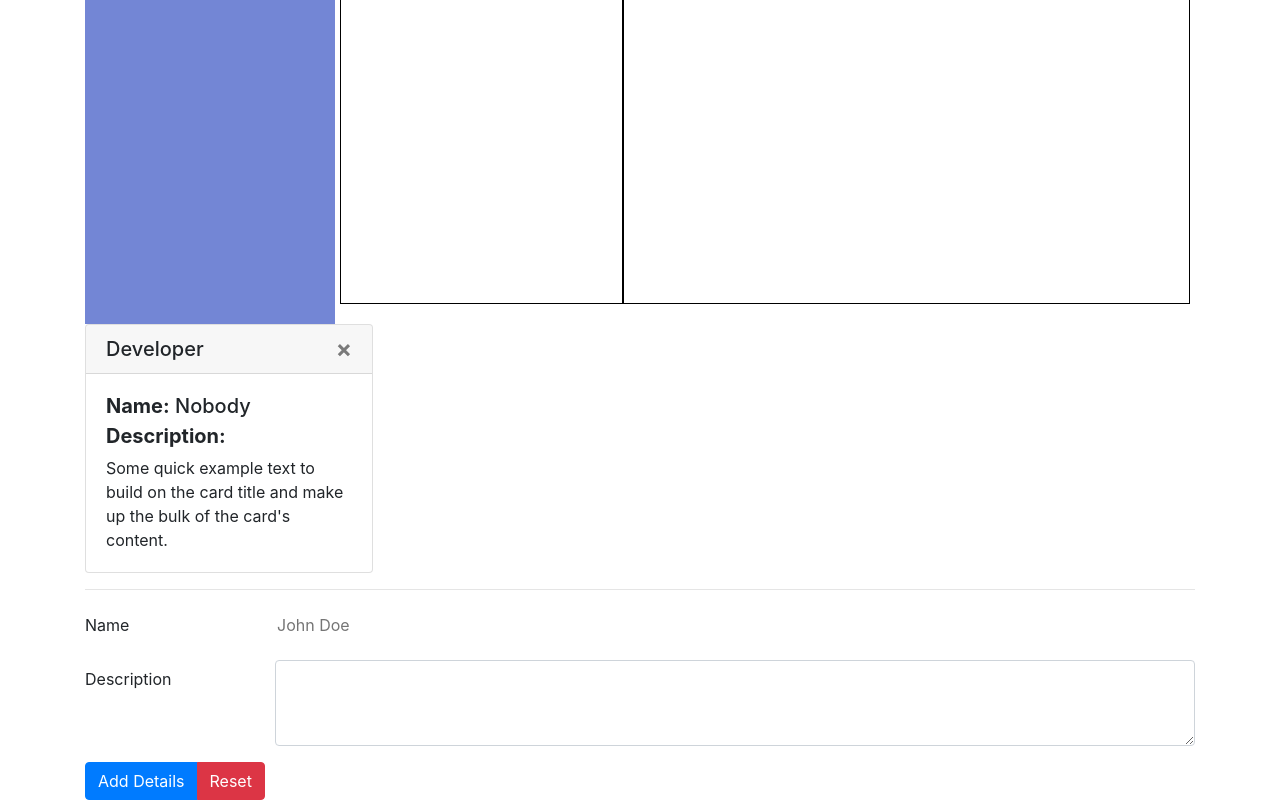
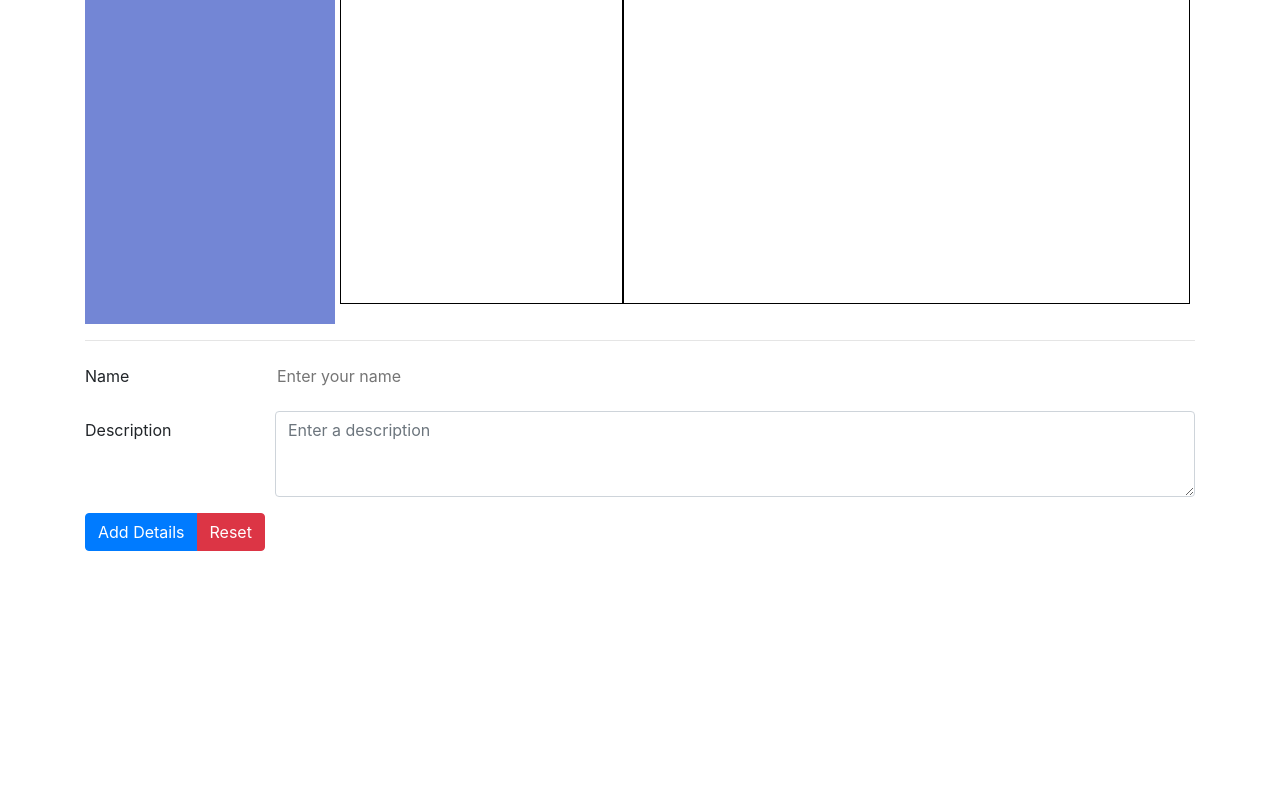
Before and after one commit to kennethchu88/Angular, an Angular app in the folder my-app/: page /developer in a window 1280 px wide. Shown: the part 774-1574 px from the top of the page. After the commit the page ends 1325 px from the top, so only its background shows below. Built offline with nearby package versions, Linux system fonts and the light colour scheme.

Commit message:
add/remove cards working

```diff
--- a/my-app/src/app/developer-form/developer-form.component.html
+++ b/my-app/src/app/developer-form/developer-form.component.html
@@ -2,13 +2,13 @@
   <div class="form-group row">
     <label for="staticEmail" class="col-sm-2 col-form-label">Name</label>
     <div class="col-sm-10">
-      <input [(ngModel)]="developer.name" type="text" class="form-control-plaintext" id="staticEmail" placeholder="John Doe" name="name" >
+      <input [(ngModel)]="developer.name" type="text" class="form-control-plaintext" id="staticEmail" placeholder="Enter your name" name="name" required>
     </div>
   </div>
   <div class="form-group row">
     <label for="exampleFormControlTextarea1" class="col-sm-2 col-form-label">Description</label>
     <div class="col-sm-10">
-    	<textarea [(ngModel)]="developer.description" name="description" class="form-control" id="exampleFormControlTextarea1" rows="3"></textarea>
+    	<textarea [(ngModel)]="developer.description" name="description" class="form-control" id="exampleFormControlTextarea1" rows="3" placeholder="Enter a description" required></textarea>
     </div>
   </div>
   <div class="btn-group">
--- a/my-app/src/app/developer-form/developer-form.component.ts
+++ b/my-app/src/app/developer-form/developer-form.component.ts
@@ -1,4 +1,4 @@
-import { Component, OnInit } from '@angular/core';
+import { Component, OnInit, Output, EventEmitter } from '@angular/core';
 
 @Component({
   selector: 'app-developer-form',
@@ -12,20 +12,17 @@ export class DeveloperFormComponent implements OnInit {
   ngOnInit() {
   }
 
-  public name;
-  public description;
-
   public developer =
   {
     name: "",
     description: ""
   }
 
+  @Output() messageEvent = new EventEmitter<string>();
 
   onSubmit() {
-
-  	console.log(this.developer.name);
-  	console.log(this.developer.description);
+    this.messageEvent.emit(this.developer);
+    this.developer = Object.assign({}, this.developer);
   }
 
 }
--- a/my-app/src/app/developer-info/developer-info.component.html
+++ b/my-app/src/app/developer-info/developer-info.component.html
@@ -1,15 +1,19 @@
+<div class="card-group">
+	<div *ngFor="let d of developers; let i = index">
 		<div class="card" style="width: 18rem;">
 			<h5 class="card-header">
 				Developer
-		<button (click)="removeCard()" type="button" class="close" data-dismiss="modal" aria-label="Close">
+				<button (click)="removeCard(i)" type="button" class="close" data-dismiss="modal" aria-label="Close">
 					<span aria-hidden="true">&times;</span>
 				</button>
 			</h5>
 
 			<div class="card-body">
 
-		<h5 class="card-title"><b>Name:</b> Nobody</h5>
+				<h5 class="card-title"><b>Name:</b> {{d.name}}</h5>
 				<h5 class="card-subtitle mb-2"><b>Description:</b></h5>
-		<p class="card-text">Some quick example text to build on the card title and make up the bulk of the card's content.</p>
+				<p class="card-text">{{d.description}}</p>
 			</div>
 		</div>
+	</div>
+</div>
--- a/my-app/src/app/developer-info/developer-info.component.ts
+++ b/my-app/src/app/developer-info/developer-info.component.ts
@@ -1,4 +1,4 @@
-import { Component, OnInit } from '@angular/core';
+import { Component, OnInit, Input } from '@angular/core';
 
 @Component({
   selector: 'app-developer-info',
@@ -14,9 +14,27 @@ export class DeveloperInfoComponent implements OnInit {
 
   developers = [];
 
+  @Input() developerInfo: string;
 
-  removeCard(){
-  	console.log(this);
+  ngOnChanges(changes){
+  	console.log(changes);
+  	if (changes.developerInfo.firstChange === false){
+  		this.addCard();
+  	}
+  }
+
+  removeCard(index){
+
+  	this.developers.splice(index,1);
+  	this.developers = Object.assign([], this.developers);
+
+  }
+
+  addCard(){
+  	this.developers.push(this.developerInfo);
+  	this.developers = Object.assign([], this.developers);
+  	console.log(this.developers);
+
   }
 
 }
--- a/my-app/src/app/developer/developer.component.html
+++ b/my-app/src/app/developer/developer.component.html
@@ -1,3 +1,3 @@
-<app-developer-info></app-developer-info>
+<app-developer-info [developerInfo]="message"></app-developer-info>
 <hr>
-<app-developer-form></app-developer-form>
+<app-developer-form (messageEvent)="receiveMessage($event)"></app-developer-form>
--- a/my-app/src/app/developer/developer.component.ts
+++ b/my-app/src/app/developer/developer.component.ts
@@ -1,4 +1,5 @@
-import { Component, OnInit } from '@angular/core';
+import { Component, AfterViewInit } from '@angular/core';
+import { DeveloperFormComponent } from "../developer-form/developer-form.component";
 
 @Component({
   selector: 'app-developer',
@@ -7,9 +8,12 @@ import { Component, OnInit } from '@angular/core';
 })
 export class DeveloperComponent implements OnInit {
 
+
   constructor() { }
 
-  ngOnInit() {
+  public message: string;
+
+  receiveMessage($event) {
+    this.message = $event;
   }
-
 }
```
Lines whose indentation alone changed are shown as unchanged.
